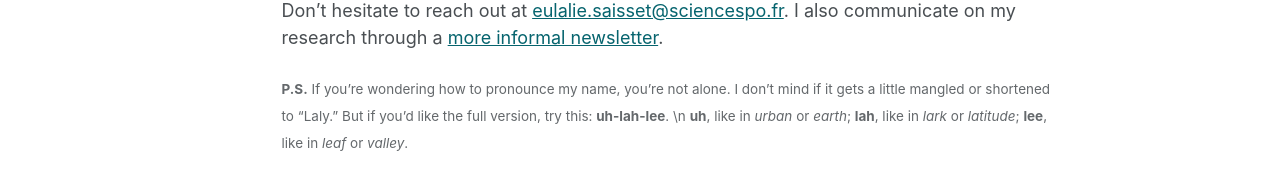
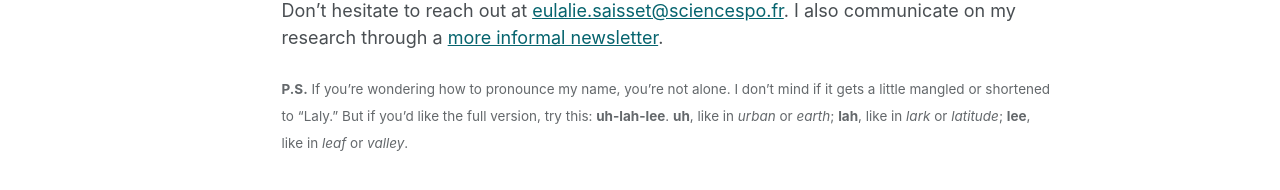
Before and after one commit to eulaliesaisset/eulaliesaisset.github.io, a Jekyll site: the page built from _pages/about.md, in a window 1280 px wide and 1045 px high. Shown: the part 677-867 px from the top of the window. Built offline with Jekyll 4.4.1, drawn with Linux system fonts in a browser that asks for light colours; some web fonts are replaced.

```diff
--- a/_pages/about.md
+++ b/_pages/about.md
@@ -19,4 +19,4 @@ Don't hesitate to reach out at [eulalie.saisset@sciencespo.fr](mailto:eulalie.sa
 
 
 <small style="opacity: 0.85;">
-**P.S.** If you’re wondering how to pronounce my name, you’re not alone.  I don’t mind if it gets a little mangled or shortened to “Laly.”  But if you’d like the full version, try this: **uh-lah-lee**. \n **uh**, like in *urban* or *earth*; **lah**, like in *lark* or *latitude*; **lee**, like in *leaf* or *valley*.
+**P.S.** If you’re wondering how to pronounce my name, you’re not alone.  I don’t mind if it gets a little mangled or shortened to “Laly.”  But if you’d like the full version, try this: **uh-lah-lee**. **uh**, like in *urban* or *earth*; **lah**, like in *lark* or *latitude*; **lee**, like in *leaf* or *valley*.
```
